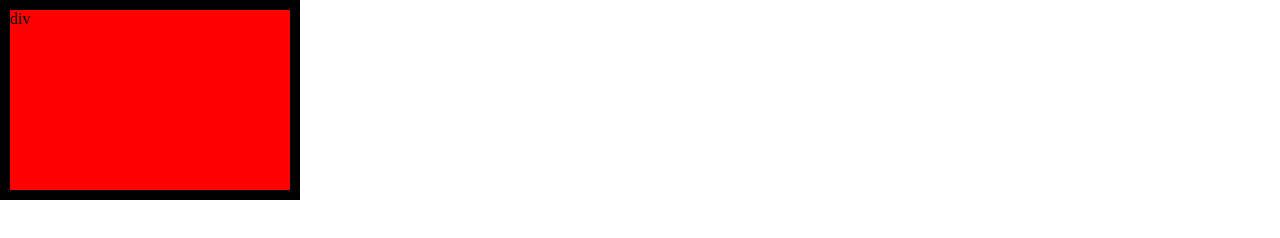
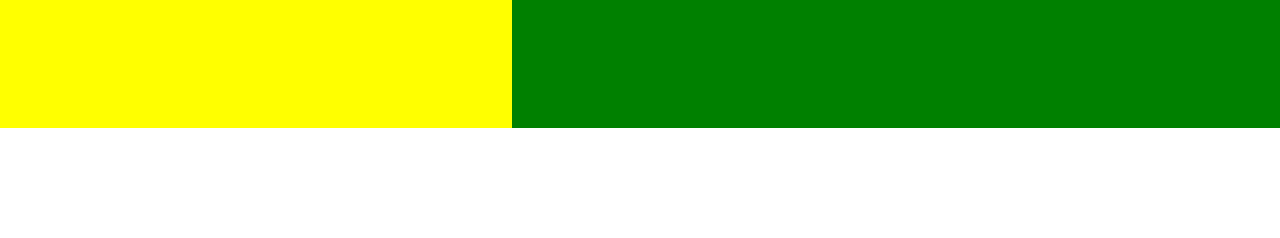
Before and after one commit to zlhunzzing/combatOcean, a plain HTML site: page index.html in a window 1280 px wide. Drawn offline with Linux system fonts and the light colour scheme.

Commit message:
여백 font size

```diff
--- a/index.html
+++ b/index.html
@@ -8,6 +8,7 @@
 	<link rel="stylesheet" href="style.css">
 </head>
 <body>
-	<div>div</div>
+	<section class="item item-a">Lorem ipsum dolor sit, amet consectetur adipisicing elit. Consequatur nostrum non veritatis rem exercitationem nesciunt nisi, fuga voluptates saepe obcaecati quaerat perferendis consequuntur inventore consectetur necessitatibus maiores quod ullam sapiente.</section>
+	<section class="item item-b">Lorem ipsum dolor sit, amet consectetur adipisicing elit. Consequatur nostrum non veritatis rem exercitationem nesciunt nisi, fuga voluptates saepe obcaecati quaerat perferendis consequuntur inventore consectetur necessitatibus maiores quod ullam sapiente.</section>
 </body>
 </html>
--- a/style.css
+++ b/style.css
@@ -1,13 +1,20 @@
 /* reset CSS */
 body {
   margin: 0;
+  font-size: 0;
 }
 
-div {
-  box-sizing: border-box;
-  border: 10px solid black;
-  display: block;
-  width: 300px;
-  height: 200px;
-  background-color: red;
+.item {
+  display: inline-block;
+  padding: 5%;
 }
+
+.item-a {
+  width: 30%;
+  background-color: yellow;
+}
+
+.item-b {
+  width: 50%;
+  background-color: green;
+}
```
